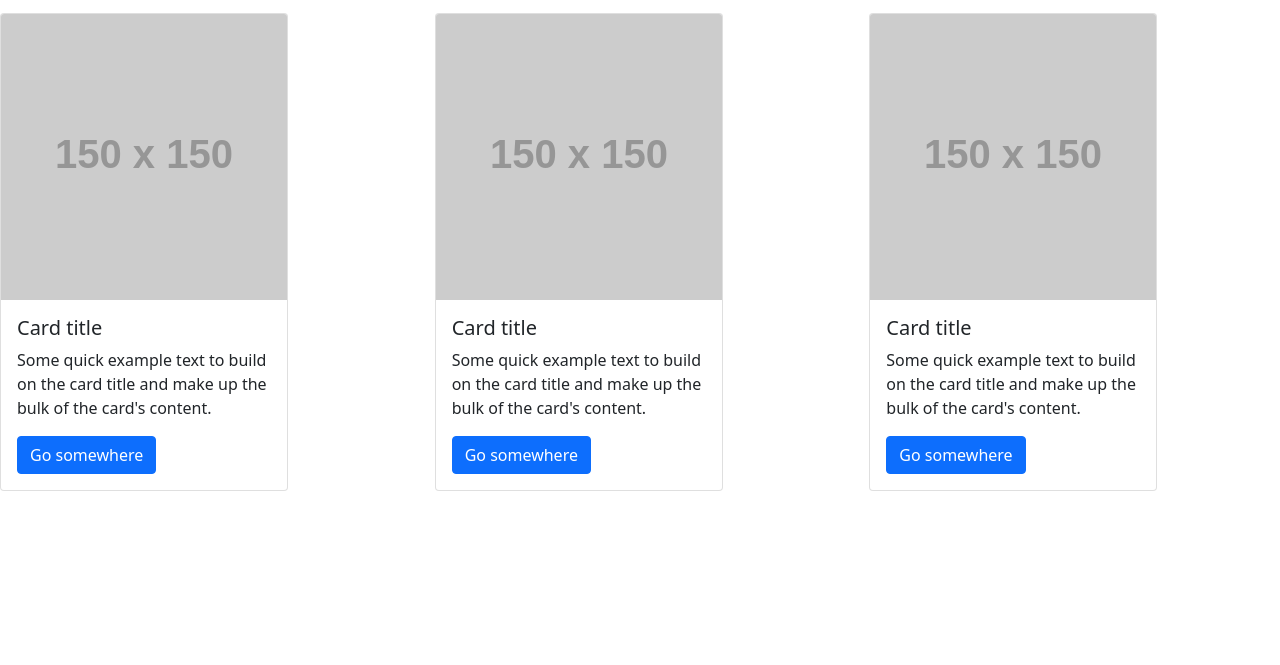
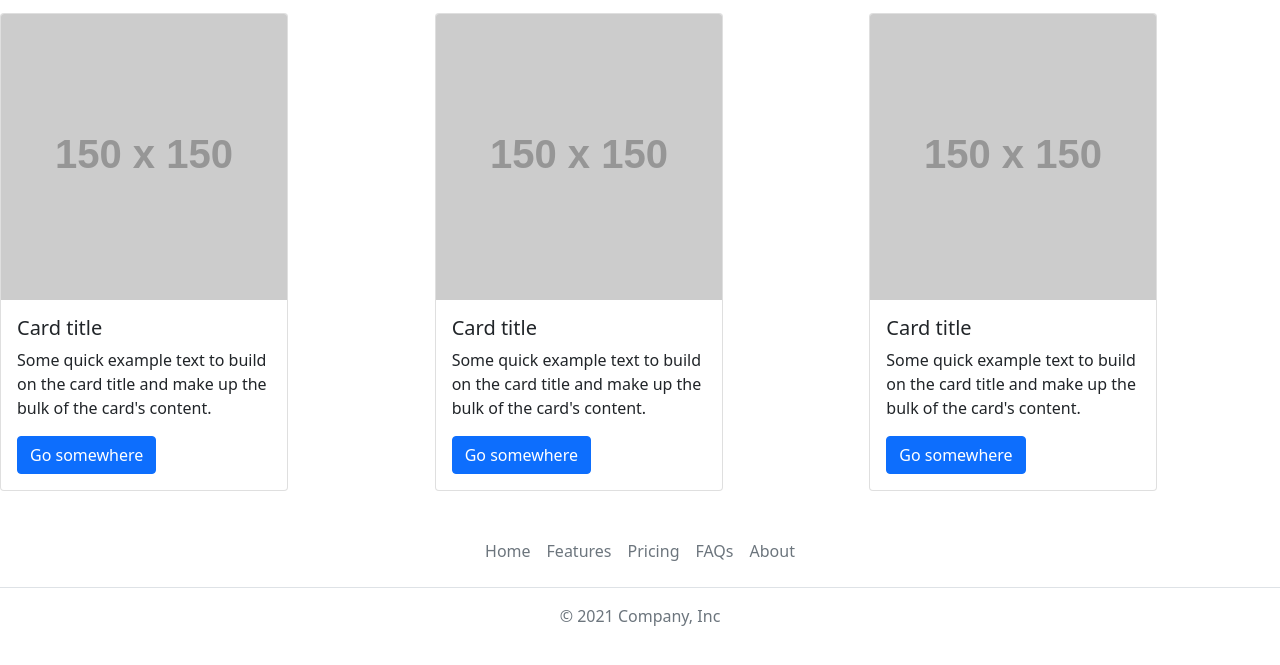
Before and after one commit to SalahElyasi/WDG001-G2, a plain HTML site: page index.html in a window 1280 px wide. Shown: the part 123-788 px from the top of the page. Drawn offline with nearby package versions, Linux system fonts and the light colour scheme; placeholder pictures from the web are drawn by us.

Commit message:
new update

```diff
--- a/index.html
+++ b/index.html
@@ -78,9 +78,16 @@
         </article>
 
     </main>
-    <footer>
-
-    </footer>
+    <footer class="py-3 my-4">
+    <ul class="nav justify-content-center border-bottom pb-3 mb-3">
+      <li class="nav-item"><a href="#" class="nav-link px-2 text-muted">Home</a></li>
+      <li class="nav-item"><a href="#" class="nav-link px-2 text-muted">Features</a></li>
+      <li class="nav-item"><a href="#" class="nav-link px-2 text-muted">Pricing</a></li>
+      <li class="nav-item"><a href="#" class="nav-link px-2 text-muted">FAQs</a></li>
+      <li class="nav-item"><a href="#" class="nav-link px-2 text-muted">About</a></li>
+    </ul>
+    <p class="text-center text-muted">© 2021 Company, Inc</p>
+  </footer>
 
     <script src="https://cdn.jsdelivr.net/npm/bootstrap@5.1.0/dist/js/bootstrap.bundle.min.js"
         integrity="sha384-U1DAWAznBHeqEIlVSCgzq+c9gqGAJn5c/t99JyeKa9xxaYpSvHU5awsuZVVFIhvj"
```
Also changed, not shown: Image/eier-koenigsberger-art-2ab6e69f87509c036bce30d2537ba236-et2014030393-jpg--7768-.jpeg (added), Image/fenchel-garnelen-pfanne-jpg--60389-.jpeg (added), Image/pfannkuchen-elvis-presley-d86b626a762ef928abaf78e5b9bb8ea4-fjt2013020681-jpg--6433-.jpeg (added), 1 other file.
